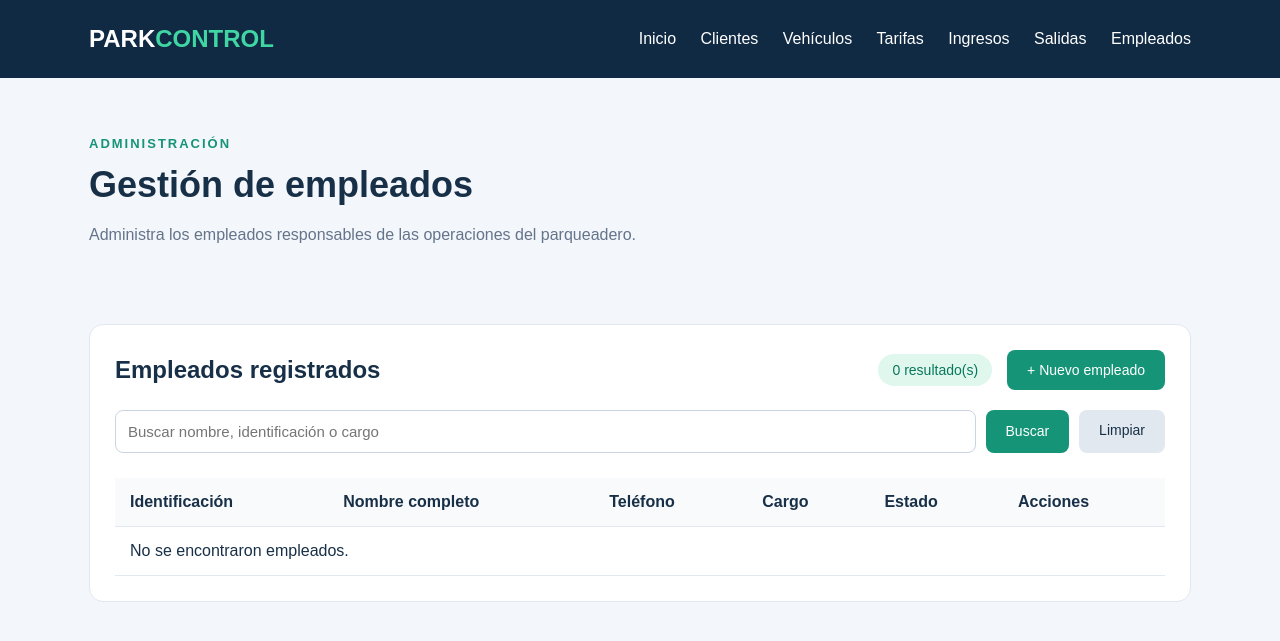
After one commit to vanesacuastuza094-cmd/parqueadero, a Django app: page /empleados/ in a window 1280 px wide. The commit adds this page. Shown: the top 641 px of the page. Run offline with Django 5.2, Linux system fonts and the light colour scheme; data that the repository does not hold is empty.

Commit message:
gestion de empleados

```diff
--- /dev/null
+++ b/p001crud/crud/templates/crud/empleados.html
@@ -0,0 +1,133 @@
+
+{% load static %}
+<!DOCTYPE html>
+<html lang="es">
+<head>
+    <meta charset="UTF-8">
+    <meta name="viewport" content="width=device-width, initial-scale=1.0">
+    <title>Empleados | ParkControl</title>
+    <link rel="stylesheet" href="{% static 'crud/estilos.css' %}">
+</head>
+<body>
+
+<header class="encabezado">
+    <div class="contenedor barra">
+        <a class="marca" href="{% url 'inicio' %}">
+            PARK<span>CONTROL</span>
+        </a>
+
+        <nav>
+            <a class="enlace-nav" href="{% url 'inicio' %}">Inicio</a>
+            <a class="enlace-nav" href="{% url 'lista_clientes' %}">Clientes</a>
+            <a class="enlace-nav" href="{% url 'lista_vehiculos' %}">Vehículos</a>
+            <a class="enlace-nav" href="{% url 'lista_tarifas' %}">Tarifas</a>
+            <a class="enlace-nav" href="{% url 'lista_ingresos' %}">Ingresos</a>
+            <a class="enlace-nav" href="{% url 'lista_salidas' %}">Salidas</a>
+            <a class="enlace-nav" href="{% url 'lista_empleados' %}">Empleados</a>
+        </nav>
+    </div>
+</header>
+
+<main class="contenedor">
+    <section class="bienvenida">
+        <p class="subtitulo">ADMINISTRACIÓN</p>
+        <h1>Gestión de empleados</h1>
+        <p>
+            Administra los empleados responsables
+            de las operaciones del parqueadero.
+        </p>
+    </section>
+
+    <section class="panel">
+        <div class="cabecera-panel">
+            <h2>Empleados registrados</h2>
+
+            <div class="acciones-clientes">
+                <span class="contador">
+                    {{ total_empleados }} resultado(s)
+                </span>
+
+                <a href="{% url 'registrar_empleado' %}"
+                   class="boton">
+                    + Nuevo empleado
+                </a>
+            </div>
+        </div>
+
+        <form method="get" class="formulario-busqueda">
+            <input
+                type="text"
+                name="buscar"
+                value="{{ busqueda }}"
+                placeholder="Buscar nombre, identificación o cargo"
+                aria-label="Buscar empleados"
+            >
+
+            <button type="submit" class="boton">
+                Buscar
+            </button>
+
+            <a href="{% url 'lista_empleados' %}"
+               class="boton boton-secundario">
+                Limpiar
+            </a>
+        </form>
+
+        <div class="tabla-scroll">
+            <table>
+                <thead>
+                    <tr>
+                        <th>Identificación</th>
+                        <th>Nombre completo</th>
+                        <th>Teléfono</th>
+                        <th>Cargo</th>
+                        <th>Estado</th>
+                        <th>Acciones</th>
+                    </tr>
+                </thead>
+
+                <tbody>
+                    {% for empleado in empleados_lista %}
+                    <tr>
+                        <td>{{ empleado.identificacion }}</td>
+
+                        <td>
+                            {{ empleado.nombre }}
+                            {{ empleado.apellido }}
+                        </td>
+
+                        <td>{{ empleado.telefono }}</td>
+                        <td>{{ empleado.rol }}</td>
+
+                        <td>
+                            {% if empleado.estado %}
+                                Activo
+                            {% else %}
+                                Inactivo
+                            {% endif %}
+                        </td>
+
+                        <td>
+                            <a
+                                href="{% url 'editar_empleado' empleado.pk %}"
+                                class="boton boton-editar">
+                                Editar
+                            </a>
+                        </td>
+                    </tr>
+
+                    {% empty %}
+                    <tr>
+                        <td colspan="6">
+                            No se encontraron empleados.
+                        </td>
+                    </tr>
+                    {% endfor %}
+                </tbody>
+            </table>
+        </div>
+    </section>
+</main>
+
+</body>
+</html>
--- a/p001crud/crud/urls.py
+++ b/p001crud/crud/urls.py
@@ -93,4 +93,23 @@ urlpatterns = [
         name="detalle_salida"
     ),
 
+
+    path(
+        "empleados/",
+        views.lista_empleados,
+        name="lista_empleados"
+    ),
+
+    path(
+        "empleados/registrar/",
+        views.registrar_empleado,
+        name="registrar_empleado"
+    ),
+
+    path(
+        "empleados/editar/<int:empleado_id>/",
+        views.editar_empleado,
+        name="editar_empleado"
+    ),
+
 ]
--- a/p001crud/crud/views.py
+++ b/p001crud/crud/views.py
@@ -1,12 +1,11 @@
 
 from django.shortcuts import render, redirect, get_object_or_404
 from .models import Cliente, Vehiculo, IngresoSalida, TipoVehiculo, Tarifa
-from .forms import ClienteForm, VehiculoForm, TarifaForm
+from .forms import ClienteForm, VehiculoForm, TarifaForm, EmpleadoForm
 from django.utils import timezone
 from django.db import transaction
 from .models import Empleado, Tarifa
 from .forms import IngresoForm
-
 from decimal import Decimal
 from datetime import timedelta
 from .forms import SalidaForm
@@ -482,3 +481,75 @@ def detalle_salida(request, ingreso_id):
             "calculo": calculo,
         }
     )
+
+
+def lista_empleados(request):
+    busqueda = request.GET.get("buscar", "").strip()
+
+    empleados = Empleado.objects.all().order_by(
+        "nombre", "apellido"
+    )
+
+    if busqueda:
+        empleados = empleados.filter(
+            Q(identificacion__icontains=busqueda)
+            | Q(nombre__icontains=busqueda)
+            | Q(apellido__icontains=busqueda)
+            | Q(telefono__icontains=busqueda)
+            | Q(rol__icontains=busqueda)
+        )
+
+    return render(
+        request,
+        "crud/empleados.html",
+        {
+            "empleados_lista": empleados,
+            "busqueda": busqueda,
+            "total_empleados": empleados.count(),
+        }
+    )
+
+
+def registrar_empleado(request):
+    if request.method == "POST":
+        formulario = EmpleadoForm(request.POST)
+
+        if formulario.is_valid():
+            formulario.save()
+            return redirect("lista_empleados")
+    else:
+        formulario = EmpleadoForm()
+
+    return render(
+        request,
+        "crud/registrar_empleado.html",
+        {"formulario": formulario}
+    )
+
+
+def editar_empleado(request, empleado_id):
+    empleado = get_object_or_404(
+        Empleado,
+        pk=empleado_id
+    )
+
+    if request.method == "POST":
+        formulario = EmpleadoForm(
+            request.POST,
+            instance=empleado
+        )
+
+        if formulario.is_valid():
+            formulario.save()
+            return redirect("lista_empleados")
+    else:
+        formulario = EmpleadoForm(instance=empleado)
+
+    return render(
+        request,
+        "crud/editar_empleado.html",
+        {
+            "formulario": formulario,
+            "empleado": empleado,
+        }
+    )
```
Also changed, not shown: p001crud/crud/forms.py (+55 -0 lines), p001crud/crud/templates/crud/editar_empleado.html (added, +79 -0 lines), p001crud/crud/templates/crud/inicio.html (+9 -0 lines), p001crud/crud/templates/crud/registrar_empleado.html (added, +76 -0 lines).
